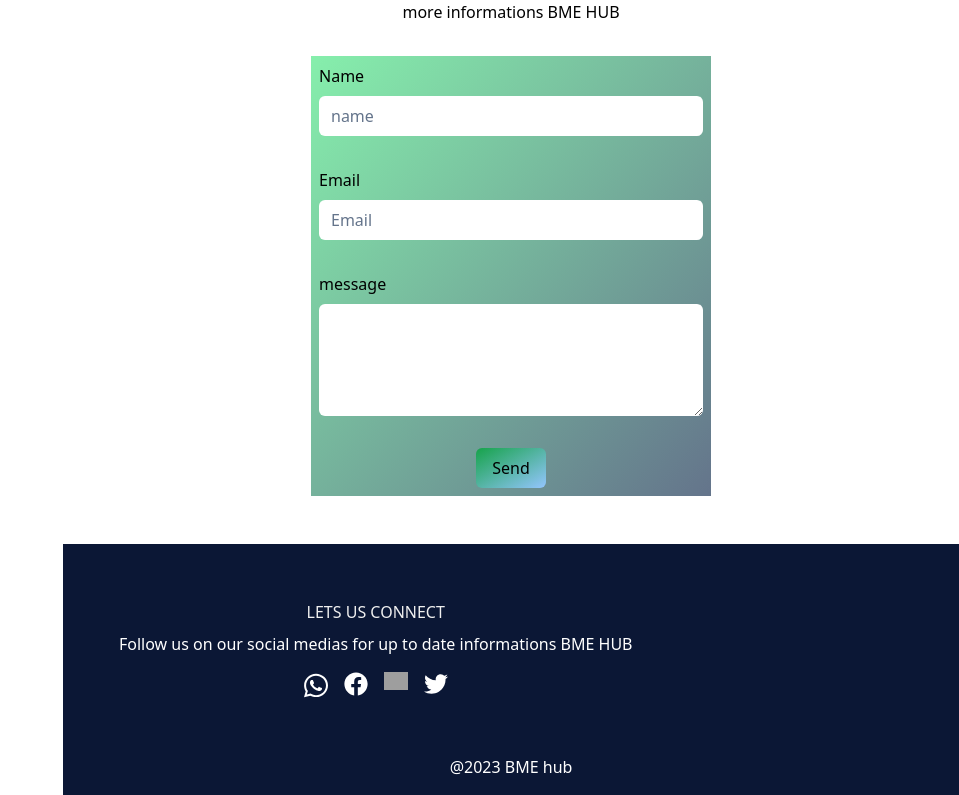
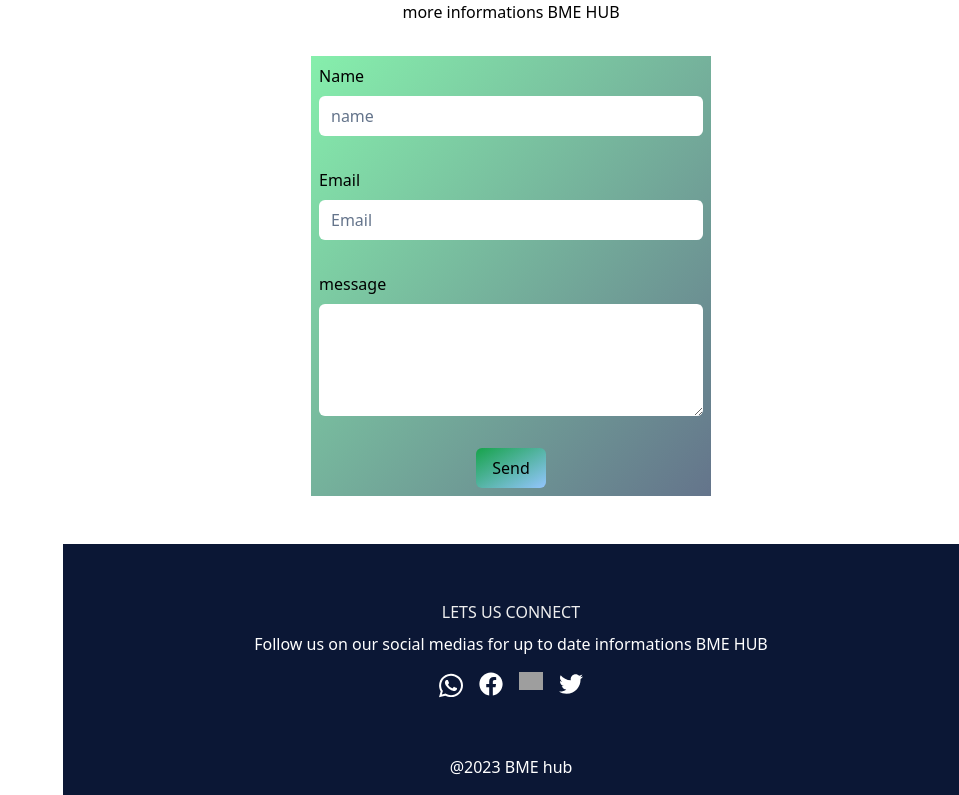
Before and after one commit to Amosi-04-sanga/BME-HUB, a Next.js app: page / in a window 1280 px wide. Shown: the part 3543-4338 px from the top of the page, without its empty margins (321-1280 px from the left). Built offline with nearby package versions, Linux system fonts and the light colour scheme; no server answers; grey boxes are pictures that could not be loaded.

Commit message:
centered content block in footer section

```diff
--- a/components/shared/Footer.tsx
+++ b/components/shared/Footer.tsx
@@ -8,7 +8,7 @@ const Footer = () => {
 
   return (
     <div className=" text-white bg-footer-bg">
-      <div className="mt-12 p-4 flex justify-between max-md:flex-col max-md:text-center">
+      <div className="mt-12 p-4 flex justify-center max-md:flex-col max-md:text-center">
         <div className="flex flex-col mt-10 md:px-10">
           <h4 className="text-center text-light-2 uppercase">
             lets us connect
```
